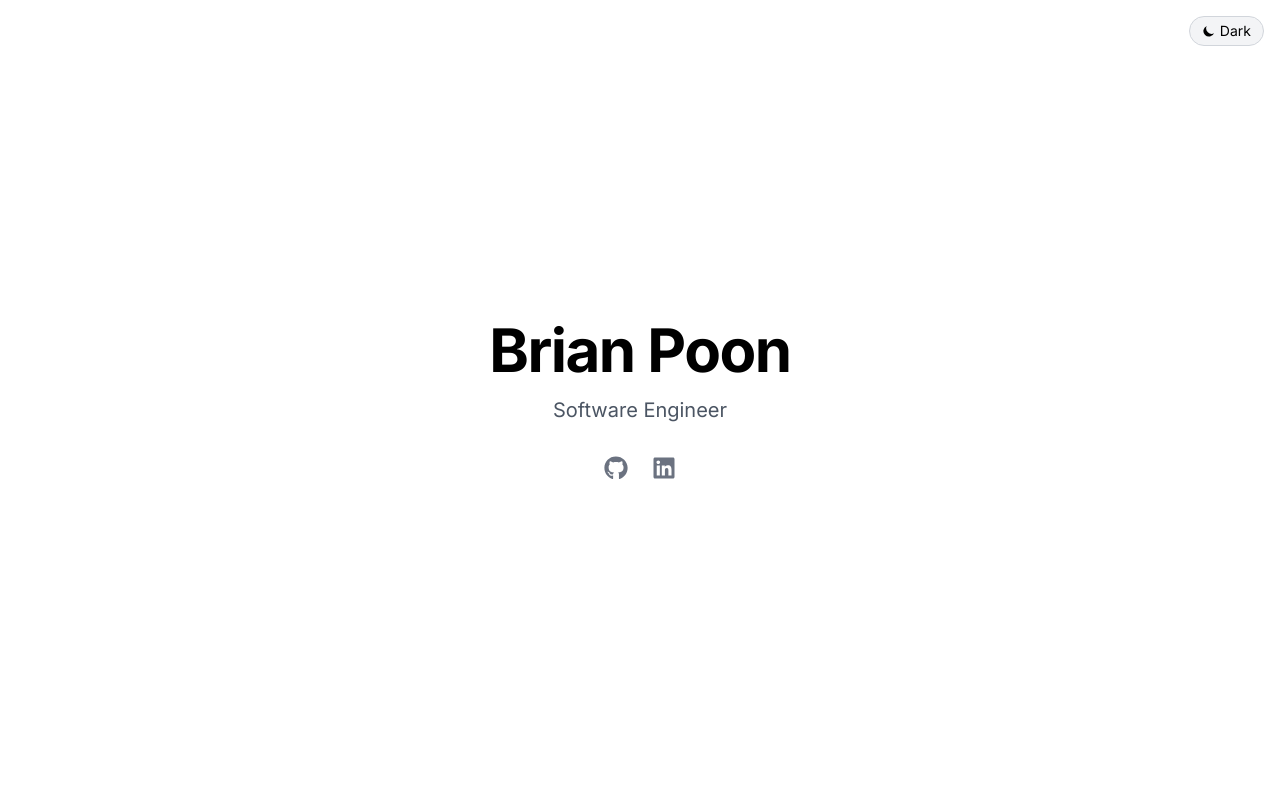
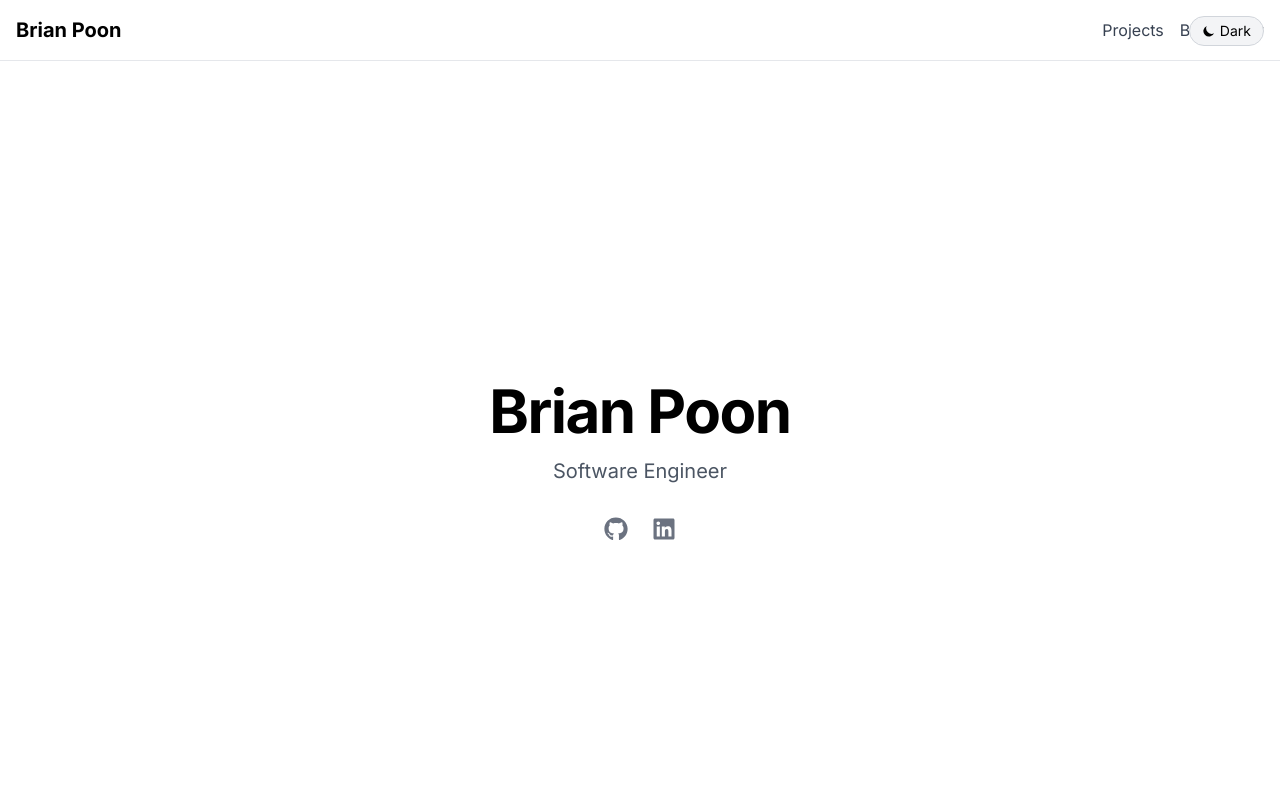
Before and after one commit to Brian-S-Poon/brianpoon.com, a React (Vite) app: page / in a window 1280 px wide. Shown: the top 800 px of the page. Built offline with nearby package versions, Linux system fonts and the light colour scheme; the HTML template or start-up script is replaced by a standard one.

Commit message:
Update Header links and integrate navigation

```diff
--- a/src/App.jsx
+++ b/src/App.jsx
@@ -12,6 +12,7 @@ import NotFound from './pages/NotFound';
 
 import ThemeToggle from './components/ThemeToggle';
 import ScrollToTop from './components/ScrollToTop';
+import Header from './components/Header';
 
 function App() {
   const location = useLocation();
@@ -20,6 +21,7 @@ function App() {
     <main className="bg-white text-black dark:bg-black dark:text-white font-sans">
       <ThemeToggle />
       <ScrollToTop />
+      <Header />
       <AnimatePresence mode="wait">
         <Routes location={location} key={location.pathname}>
           <Route path="/" element={<Home />} />
--- a/src/components/Header.jsx
+++ b/src/components/Header.jsx
@@ -6,8 +6,8 @@ export default function Header() {
       <Link to="/" className="text-xl font-bold">Brian Poon</Link>
       <nav className="space-x-4">
         <Link to="/projects" className="text-gray-700 hover:underline">Projects</Link>
-        <Link to="/about" className="text-gray-700 hover:underline">About</Link>
-        <Link to="/contact" className="text-gray-700 hover:underline">Contact</Link>
+        <Link to="/blog" className="text-gray-700 hover:underline">Blog</Link>
+        <Link to="/now" className="text-gray-700 hover:underline">Now</Link>
       </nav>
     </header>
   );
```
